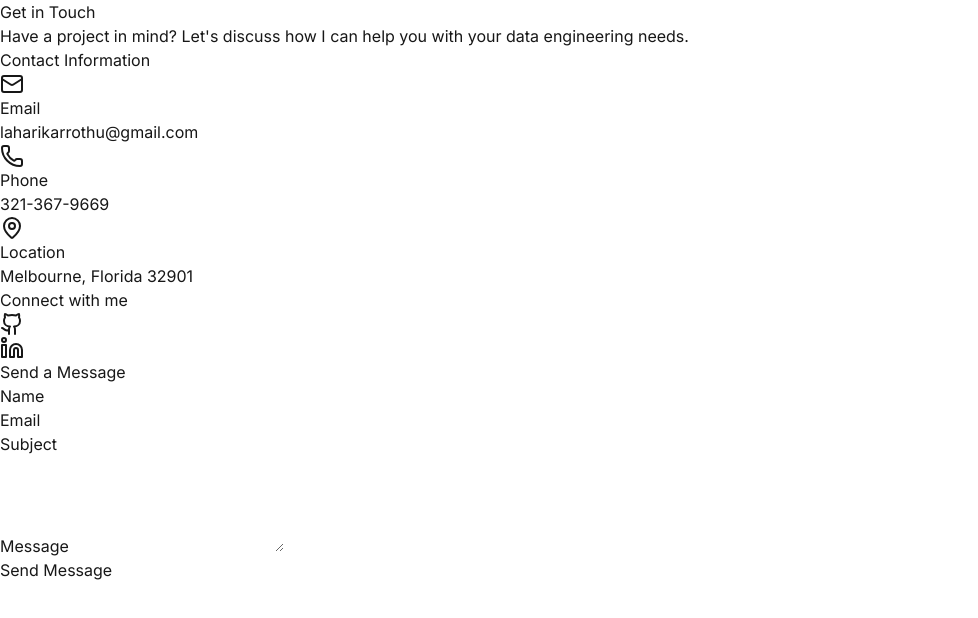
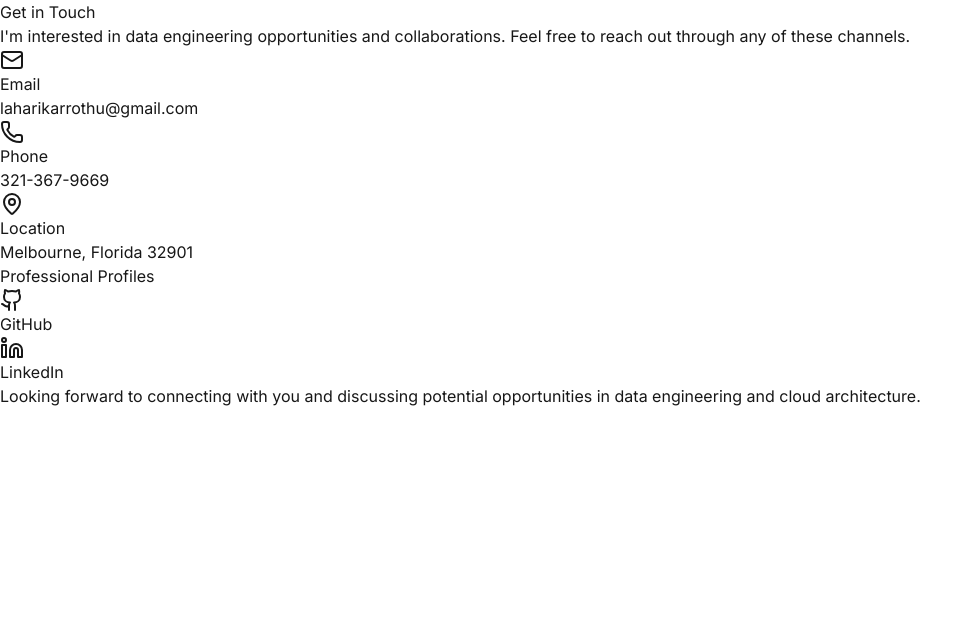
Before and after one commit to laharikarrotu/portfolio, a Next.js app: page /contact in a window 1280 px wide. Shown: the top 618 px of the page, without its empty margins (0-978 px from the left). Built offline with nearby package versions, Linux system fonts and the light colour scheme.

Commit message:
errors rectified

```diff
--- /dev/null
+++ b/next.config.mjs
@@ -0,0 +1,8 @@
+/** @type {import('next').NextConfig} */
+const nextConfig = {
+    images: {
+      unoptimized: true,
+    },
+  }
+
+  export default nextConfig;
--- a/src/app/contact/page.tsx
+++ b/src/app/contact/page.tsx
@@ -1,126 +1,28 @@
 'use client';
 
-import React, { useState } from 'react';
 import { Mail, Phone, MapPin, Github, Linkedin } from 'lucide-react';
-import { sendEmail } from 'C:/Users/santh/portfolio/src/lib/emailjs.ts';
-
-interface FormData {
-  name: string;
-  email: string;
-  subject: string;
-  message: string;
-}
-
-interface FormErrors {
-  name?: string;
-  email?: string;
-  subject?: string;
-  message?: string;
-}
 
 export default function ContactPage() {
-  const [formData, setFormData] = useState<FormData>({
-    name: '',
-    email: '',
-    subject: '',
-    message: ''
-  });
-
-  const [errors, setErrors] = useState<FormErrors>({});
-  const [isSubmitting, setIsSubmitting] = useState(false);
-  const [submitStatus, setSubmitStatus] = useState<'idle' | 'success' | 'error'>('idle');
-
-  const validateForm = (): boolean => {
-    const newErrors: FormErrors = {};
-
-    if (!formData.name.trim()) {
-      newErrors.name = 'Name is required';
-    }
-
-    if (!formData.email.trim()) {
-      newErrors.email = 'Email is required';
-    } else if (!/^[^\s@]+@[^\s@]+\.[^\s@]+$/.test(formData.email)) {
-      newErrors.email = 'Please enter a valid email address';
-    }
-
-    if (!formData.subject.trim()) {
-      newErrors.subject = 'Subject is required';
-    }
-
-    if (!formData.message.trim()) {
-      newErrors.message = 'Message is required';
-    } else if (formData.message.length < 10) {
-      newErrors.message = 'Message must be at least 10 characters long';
-    }
-
-    setErrors(newErrors);
-    return Object.keys(newErrors).length === 0;
-  };
-
-  const handleChange = (
-    e: React.ChangeEvent<HTMLInputElement | HTMLTextAreaElement>
-  ) => {
-    const { name, value } = e.target;
-    setFormData(prev => ({
-      ...prev,
-      [name]: value
-    }));
-    if (errors[name as keyof FormErrors]) {
-      setErrors(prev => ({
-        ...prev,
-        [name]: undefined
-      }));
-    }
-  };
-
-  const handleSubmit = async (e: React.FormEvent) => {
-    e.preventDefault();
-
-    if (!validateForm()) {
-      return;
-    }
-
-    setIsSubmitting(true);
-
-    try {
-      await sendEmail(formData);
-      setSubmitStatus('success');
-      setFormData({
-        name: '',
-        email: '',
-        subject: '',
-        message: ''
-      });
-    } catch {
-      setSubmitStatus('error');
-    } finally {
-      setIsSubmitting(false);
-      setTimeout(() => setSubmitStatus('idle'), 5000);
-    }
-  };
-
   return (
     <div className="bg-white min-h-screen">
       <div className="max-w-6xl mx-auto px-4 py-16 sm:px-6 lg:px-8">
         <div className="text-center mb-16">
           <h1 className="text-3xl font-bold text-gray-900">Get in Touch</h1>
           <p className="mt-4 text-lg text-gray-600">
-            Have a project in mind? Let&apos;s discuss how I can help you with your data engineering needs.
+            I&apos;m interested in data engineering opportunities and collaborations. Feel free to reach out through any of these channels.
           </p>
         </div>
 
-        <div className="grid grid-cols-1 md:grid-cols-2 gap-12">
-          <div className="bg-gray-50 p-8 rounded-lg">
-            <h2 className="text-xl font-semibold text-gray-900 mb-6">Contact Information</h2>
-
-            <div className="space-y-6">
+        <div className="max-w-3xl mx-auto">
+          <div className="bg-gray-50 rounded-lg p-8 shadow-sm">
+            <div className="space-y-8">
               <div className="flex items-center">
-                <Mail className="w-6 h-6 text-blue-600 mr-4" />
+                <Mail className="w-8 h-8 text-blue-600 mr-6" />
                 <div>
-                  <p className="text-sm text-gray-600">Email</p>
+                  <p className="text-sm text-gray-600 mb-1">Email</p>
                   <a
                     href="mailto:laharikarrothu@gmail.com"
-                    className="text-gray-900 hover:text-blue-600 transition-colors"
+                    className="text-lg text-gray-900 hover:text-blue-600 transition-colors"
                   >
                     laharikarrothu@gmail.com
                   </a>
@@ -128,12 +30,12 @@ export default function ContactPage() {
               </div>
 
               <div className="flex items-center">
-                <Phone className="w-6 h-6 text-blue-600 mr-4" />
+                <Phone className="w-8 h-8 text-blue-600 mr-6" />
                 <div>
-                  <p className="text-sm text-gray-600">Phone</p>
+                  <p className="text-sm text-gray-600 mb-1">Phone</p>
                   <a
                     href="tel:321-367-9669"
-                    className="text-gray-900 hover:text-blue-600 transition-colors"
+                    className="text-lg text-gray-900 hover:text-blue-600 transition-colors"
                   >
                     321-367-9669
                   </a>
@@ -141,149 +43,43 @@ export default function ContactPage() {
               </div>
 
               <div className="flex items-center">
-                <MapPin className="w-6 h-6 text-blue-600 mr-4" />
+                <MapPin className="w-8 h-8 text-blue-600 mr-6" />
                 <div>
-                  <p className="text-sm text-gray-600">Location</p>
-                  <p className="text-gray-900">Melbourne, Florida 32901</p>
+                  <p className="text-sm text-gray-600 mb-1">Location</p>
+                  <p className="text-lg text-gray-900">Melbourne, Florida 32901</p>
                 </div>
               </div>
             </div>
 
-            <div className="mt-8">
-              <h3 className="text-lg font-medium text-gray-900 mb-4">Connect with me</h3>
-              <div className="flex space-x-4">
+            <div className="mt-12 pt-12 border-t border-gray-200">
+              <h2 className="text-xl font-semibold text-gray-900 mb-6 text-center">Professional Profiles</h2>
+              <div className="flex justify-center space-x-8">
                 <a
                   href="https://github.com/laharikarrotu"
                   target="_blank"
                   rel="noopener noreferrer"
-                  className="p-3 bg-white rounded-full hover:bg-gray-100 transition-colors shadow-sm"
+                  className="flex items-center px-6 py-3 bg-white rounded-lg hover:bg-gray-50 transition-colors"
                 >
-                  <Github className="w-6 h-6 text-gray-700" />
+                  <Github className="w-6 h-6 text-gray-700 mr-3" />
+                  <span className="text-gray-900">GitHub</span>
                 </a>
                 <a
                   href="https://www.linkedin.com/in/laharikarrotu/"
                   target="_blank"
                   rel="noopener noreferrer"
-                  className="p-3 bg-white rounded-full hover:bg-gray-100 transition-colors shadow-sm"
+                  className="flex items-center px-6 py-3 bg-white rounded-lg hover:bg-gray-50 transition-colors"
                 >
-                  <Linkedin className="w-6 h-6 text-gray-700" />
+                  <Linkedin className="w-6 h-6 text-gray-700 mr-3" />
+                  <span className="text-gray-900">LinkedIn</span>
                 </a>
               </div>
             </div>
           </div>
 
-          <div className="bg-white rounded-lg shadow-sm p-8 border border-gray-100">
-            <h2 className="text-xl font-semibold text-gray-900 mb-6">Send a Message</h2>
-
-            <form onSubmit={handleSubmit} className="space-y-6">
-              <div>
-                <label htmlFor="name" className="block text-sm font-medium text-gray-700 mb-1">
-                  Name
-                </label>
-                <input
-                  type="text"
-                  id="name"
-                  name="name"
-                  value={formData.name}
-                  onChange={handleChange}
-                  className={`block w-full rounded-md shadow-sm transition-colors ${
-                    errors.name
-                      ? 'border-red-300 focus:border-red-500 focus:ring-red-500'
-                      : 'border-gray-300 focus:border-blue-500 focus:ring-blue-500'
-                  }`}
-                />
-                {errors.name && (
-                  <p className="mt-1 text-sm text-red-600">{errors.name}</p>
-                )}
-              </div>
-
-              <div>
-                <label htmlFor="email" className="block text-sm font-medium text-gray-700 mb-1">
-                  Email
-                </label>
-                <input
-                  type="email"
-                  id="email"
-                  name="email"
-                  value={formData.email}
-                  onChange={handleChange}
-                  className={`block w-full rounded-md shadow-sm transition-colors ${
-                    errors.email
-                      ? 'border-red-300 focus:border-red-500 focus:ring-red-500'
-                      : 'border-gray-300 focus:border-blue-500 focus:ring-blue-500'
-                  }`}
-                />
-                {errors.email && (
-                  <p className="mt-1 text-sm text-red-600">{errors.email}</p>
-                )}
-              </div>
-
-              <div>
-                <label htmlFor="subject" className="block text-sm font-medium text-gray-700 mb-1">
-                  Subject
-                </label>
-                <input
-                  type="text"
-                  id="subject"
-                  name="subject"
-                  value={formData.subject}
-                  onChange={handleChange}
-                  className={`block w-full rounded-md shadow-sm transition-colors ${
-                    errors.subject
-                      ? 'border-red-300 focus:border-red-500 focus:ring-red-500'
-                      : 'border-gray-300 focus:border-blue-500 focus:ring-blue-500'
-                  }`}
-                />
-                {errors.subject && (
-                  <p className="mt-1 text-sm text-red-600">{errors.subject}</p>
-                )}
-              </div>
-
-              <div>
-                <label htmlFor="message" className="block text-sm font-medium text-gray-700 mb-1">
-                  Message
-                </label>
-                <textarea
-                  id="message"
-                  name="message"
-                  rows={4}
-                  value={formData.message}
-                  onChange={handleChange}
-                  className={`block w-full rounded-md shadow-sm transition-colors ${
-                    errors.message
-                      ? 'border-red-300 focus:border-red-500 focus:ring-red-500'
-                      : 'border-gray-300 focus:border-blue-500 focus:ring-blue-500'
-                  }`}
-                />
-                {errors.message && (
-                  <p className="mt-1 text-sm text-red-600">{errors.message}</p>
-                )}
-              </div>
-
-              <button
-                type="submit"
-                disabled={isSubmitting}
-                className={`w-full px-6 py-3 rounded-lg text-white transition-colors ${
-                  isSubmitting
-                    ? 'bg-blue-400 cursor-not-allowed'
-                    : 'bg-blue-600 hover:bg-blue-700'
-                }`}
-              >
-                {isSubmitting ? 'Sending...' : 'Send Message'}
-              </button>
-
-              {submitStatus === 'success' && (
-                <div className="mt-4 p-4 bg-green-50 text-green-700 rounded-md">
-                  Message sent successfully! I&apos;ll get back to you soon.
-                </div>
-              )}
-
-              {submitStatus === 'error' && (
-                <div className="mt-4 p-4 bg-red-50 text-red-700 rounded-md">
-                  Failed to send message. Please try again later.
-                </div>
-              )}
-            </form>
+          <div className="mt-12 text-center">
+            <p className="text-gray-600">
+              Looking forward to connecting with you and discussing potential opportunities in data engineering and cloud architecture.
+            </p>
           </div>
         </div>
       </div>
```
Also changed, not shown: src/app/page.tsx (+7 -7 lines).
